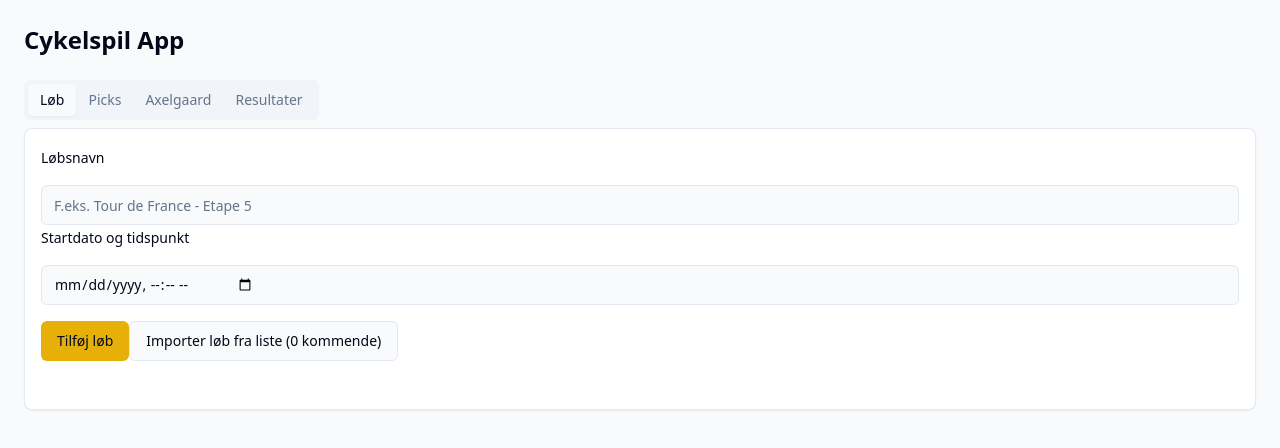
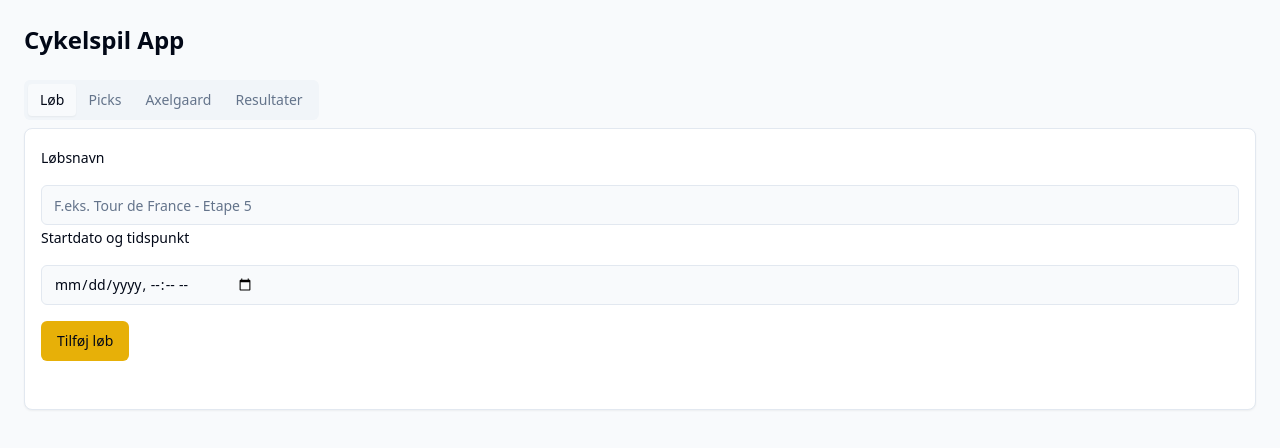
Before and after one commit to AKH1987/pedal-picks-pro, a React (Vite) app: page / in a window 1280 px wide. Shown: the top 448 px of the page. Built offline with nearby package versions, Linux system fonts and the light colour scheme.

Commit message:
Reverted to commit 4600ccbaa8fa924d012ff523a27777630195365a

```diff
--- a/src/pages/Index.tsx
+++ b/src/pages/Index.tsx
@@ -12,15 +12,6 @@ const MAX_TOP8_PICKS = 4;
 const TOP8_LIST = [
   "Tadej Pogacar", "Remco Evenepoel", "Jasper Disaster", "Ben O'Connor",
   "Mathieu Van der Poel", "Marc Hirschi", "Jonas Vingegaard", "Primoz Roglic"
-];
-
-const PREDEFINED_RACES = [
-  { name: "Tour de France - Etape 1", date: "2024-08-15T14:00" },
-  { name: "Tour de France - Etape 5", date: "2024-08-20T14:30" },
-  { name: "Vuelta a España - Etape 1", date: "2024-08-25T15:00" },
-  { name: "World Championships - Road Race", date: "2024-09-01T13:00" },
-  { name: "Paris-Roubaix", date: "2024-09-15T14:00" },
-  { name: "Tour of Lombardy", date: "2024-10-05T13:30" },
 ];
 
 export default function App() {
@@ -52,32 +43,6 @@ export default function App() {
       setRaceName("");
       setRaceDate("");
     }
-  };
-
-  const importUpcomingRaces = () => {
-    const now = new Date();
-    const upcomingRaces = PREDEFINED_RACES.filter(race => {
-      const raceStart = new Date(race.date);
-      const deadline = new Date(raceStart.getTime() - 90 * 60 * 1000);
-      return deadline > now;
-    }).map(race => ({
-      name: race.name,
-      date: race.date,
-      results: [],
-      picks: {},
-      autoPicksDone: false
-    }));
-
-    setSelectedRaces(upcomingRaces);
-  };
-
-  const getUpcomingRacesCount = () => {
-    const now = new Date();
-    return PREDEFINED_RACES.filter(race => {
-      const raceStart = new Date(race.date);
-      const deadline = new Date(raceStart.getTime() - 90 * 60 * 1000);
-      return deadline > now;
-    }).length;
   };
 
   const getNextPicker = (race) => {
@@ -154,9 +119,6 @@ export default function App() {
             <Label>Startdato og tidspunkt</Label>
             <Input type="datetime-local" value={raceDate} onChange={(e) => setRaceDate(e.target.value)} />
             <Button onClick={handleAddRace}>Tilføj løb</Button>
-            <Button onClick={importUpcomingRaces} variant="outline">
-              Importer løb fra liste ({getUpcomingRacesCount()} kommende)
-            </Button>
             <div className="pt-4 space-y-2">
               {selectedRaces.map((race, i) => (
                 <div key={i} className="border p-3 rounded">
```
